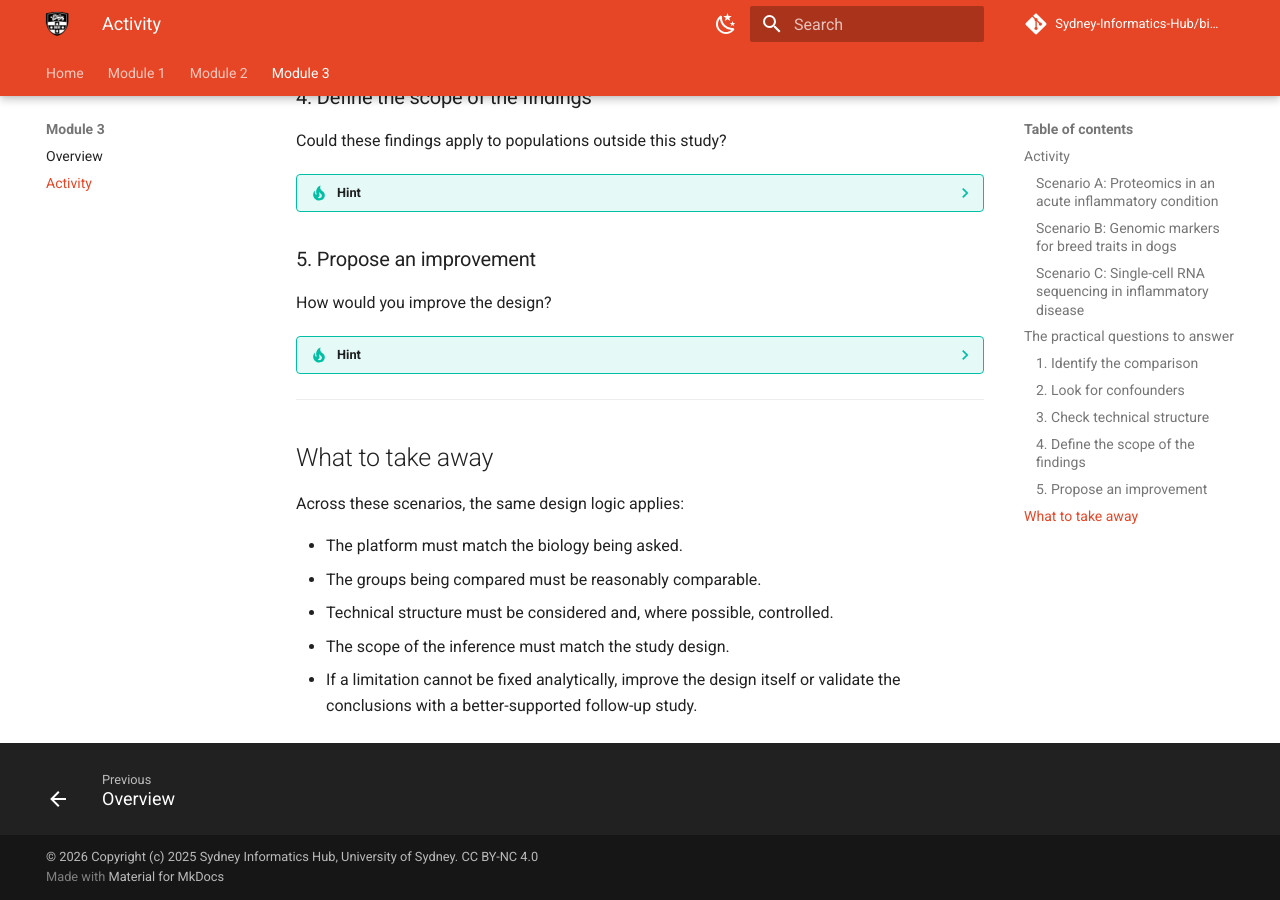
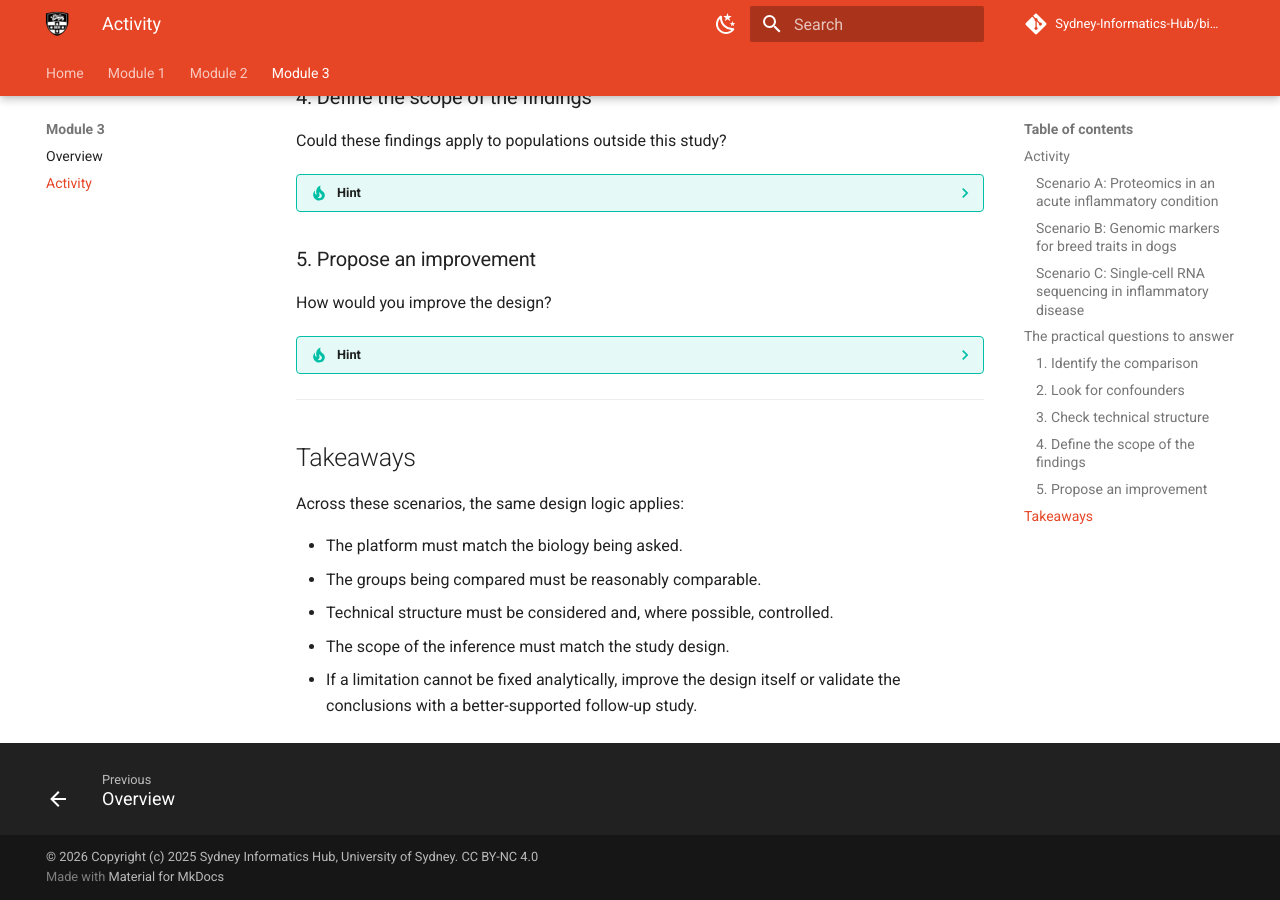
Before and after one commit to Sydney-Informatics-Hub/bio101-workshop, an MkDocs documentation site: the page built from docs/module3-1.md, in a window 1280 px wide and 900 px high, scrolled down 3070 px. Built offline with MkDocs 1.6.1 and Material for MkDocs 9.7.7, drawn with Linux system fonts in a browser that asks for light colours; comment, search, counter and statistics services are not loaded.

```diff
--- a/docs/module3-1.md
+++ b/docs/module3-1.md
@@ -160,7 +160,7 @@
     First, identify the primary problem: is it the wrong omics layer, a confounded comparison, unrecorded technical variables, or a study population that is too narrow? Then ask can be fixed analytically (e.g. by including a covariate in the model, or correcting for a batch effect) or whether it requires a design change. Some problems cannot be rescued after the fact. If redesigning, be specific: what would you change about recruitment, matching, processing, or measurement?
 ---
 
-## What to take away
+## Takeaways
 
 Across these scenarios, the same design logic applies:
 
```
